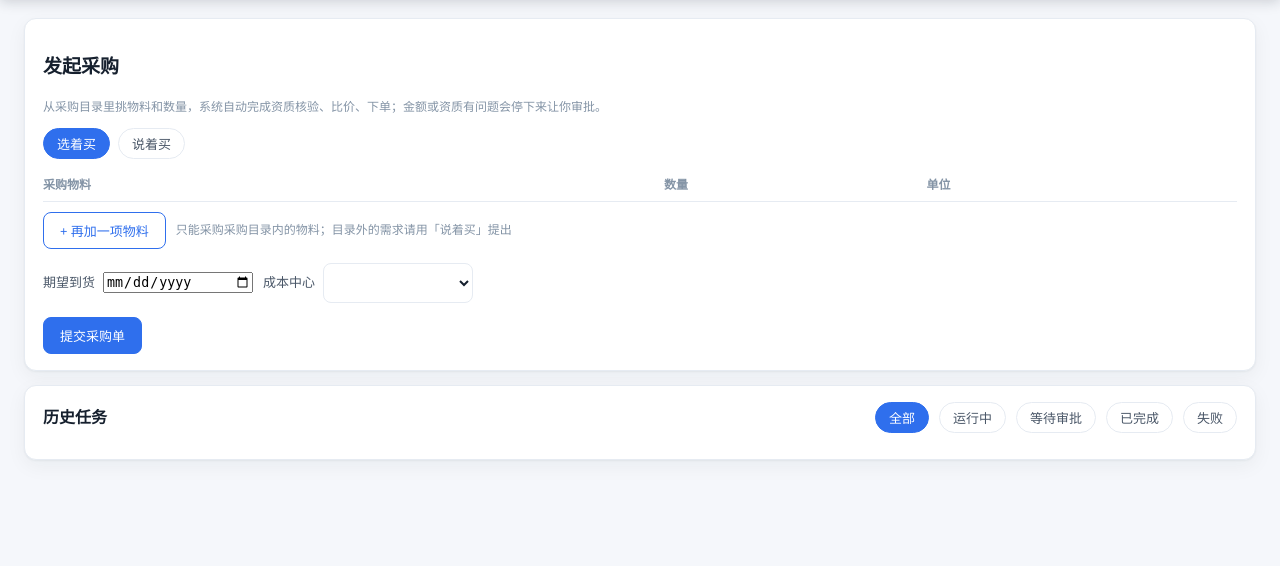
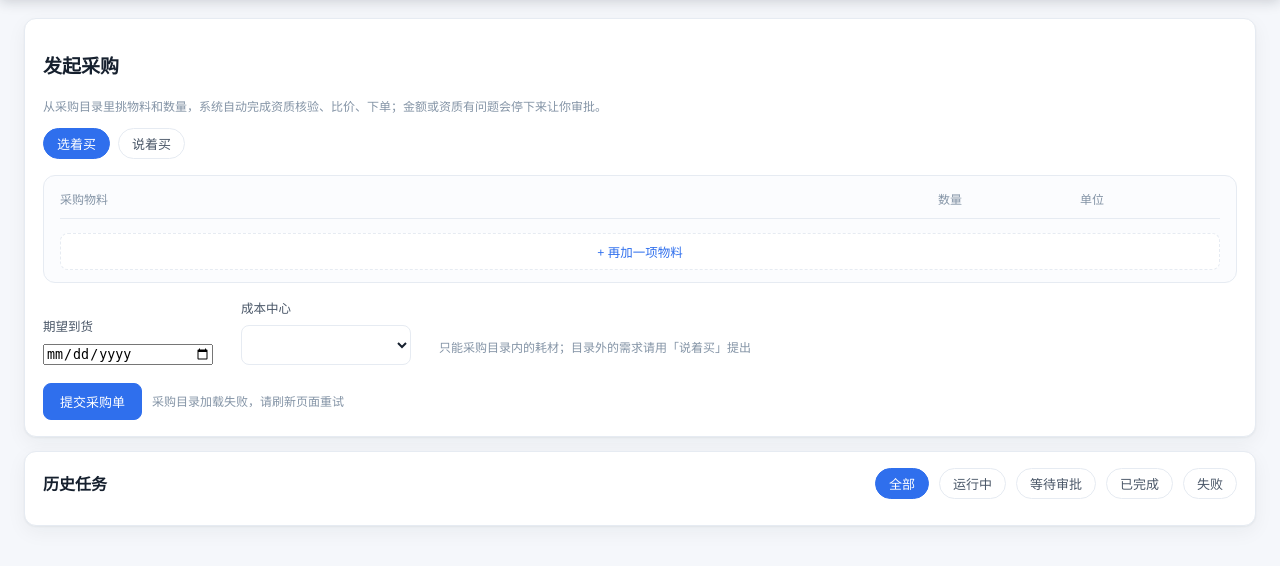
Before and after one commit to Hugo-0913/procurement-agent, a FastAPI app: template src/procurement_agent/web/templates/board.html in a window 1280 px wide. Shown: the part 56-622 px from the top of the page. Run offline with FastAPI, Linux system fonts and the light colour scheme; the template is opened without the code that fills it, so the values that code supplies are empty; parts of the project's set-up code (start-up, migrations or seed data) failed here and were passed over.

Commit message:
fix: 静态资源禁用缓存并加版本号，整理发起采购页布局，数据台精简为供应商与我的订单

```diff
--- a/src/procurement_agent/web/app.py
+++ b/src/procurement_agent/web/app.py
@@ -26,6 +26,10 @@ from procurement_agent.web.routes import WebContext, build_router
 
 WEB_ROOT = Path(__file__).parent
 logger = logging.getLogger(__name__)
+
+# 静态资源版本号：改动前端文件后必须更新它。
+# 浏览器会缓存 /static/*.js，若 HTML 与 JS 版本不匹配，页面按钮会"点了没反应"。
+ASSET_VERSION = "20260923-2"
 
 
 def default_db_path() -> Path:
@@ -98,6 +102,7 @@ def create_app(
     runner = TaskRunner(store, graph)
 
     templates = Jinja2Templates(directory=str(WEB_ROOT / "templates"))
+    templates.env.globals["asset_version"] = ASSET_VERSION
     app = FastAPI(title="医用耗材采购自动化 Agent 系统")
     ctx = WebContext(
         config=config,
@@ -113,6 +118,15 @@ def create_app(
     )
     app.include_router(build_router(ctx))
     app.mount("/static", StaticFiles(directory=str(WEB_ROOT / "static")), name="static")
+
+    @app.middleware("http")
+    async def no_cache_static(request, call_next):
+        """静态资源禁用强缓存，避免改完前端后浏览器仍用旧文件。"""
+        response = await call_next(request)
+        if request.url.path.startswith("/static/"):
+            response.headers["Cache-Control"] = "no-cache, must-revalidate"
+        return response
+
     app.state.ctx = ctx
     app.state.offline = offline
     return app
--- a/src/procurement_agent/web/static/app.css
+++ b/src/procurement_agent/web/static/app.css
@@ -193,22 +193,62 @@ button.chip.active { background: var(--blue); border-color: var(--blue); color:
 /* 下单入口切换与表单 */
 .tabs { display: flex; gap: 8px; margin-bottom: 16px; }
 
-.field { display: flex; align-items: center; gap: 8px; font-size: 13px; color: var(--ink-2); }
-.field input, .field select { min-width: 150px; }
+.pick-block {
+  border: 1px solid var(--line);
+  border-radius: var(--radius);
+  background: #fbfcfe;
+  padding: 14px 16px 12px;
+}
 
-.form-table { width: 100%; border-collapse: collapse; margin-bottom: 10px; }
-.form-table th {
-  text-align: left; font-size: 12px; font-weight: 600; color: var(--ink-3);
-  padding: 0 8px 6px 0; border-bottom: 1px solid var(--line);
+.pick-head, .pick-row {
+  display: grid;
+  grid-template-columns: minmax(0, 1fr) 130px 64px 64px;
+  gap: 12px;
+  align-items: center;
 }
-.form-table td { padding: 8px 8px 8px 0; vertical-align: middle; }
-.form-table select, .form-table input { width: 100%; }
-.form-table .unit { color: var(--ink-3); font-size: 12.5px; }
-.form-table .row-remove {
-  background: #fff; color: var(--red); border-color: var(--line);
-  padding: 7px 10px; font-size: 12px;
+
+.pick-head {
+  font-size: 12px;
+  color: var(--ink-3);
+  padding-bottom: 8px;
+  margin-bottom: 6px;
+  border-bottom: 1px solid var(--line);
 }
-.form-table .row-remove:hover { background: var(--red-weak); border-color: var(--red); }
+
+.pick-row { padding: 6px 0; }
+.pick-row select, .pick-row input { width: 100%; }
+.pick-row .unit { color: var(--ink-3); font-size: 12.5px; text-align: center; }
+.pick-row .row-remove {
+  background: #fff;
+  color: var(--red);
+  border-color: var(--line);
+  padding: 7px 8px;
+  font-size: 12px;
+}
+.pick-row .row-remove:hover { background: var(--red-weak); border-color: var(--red); }
+
+.add-row {
+  width: 100%;
+  margin-top: 8px;
+  background: #fff;
+  border: 1px dashed var(--line);
+  color: var(--blue);
+  font-size: 12.5px;
+}
+.add-row:hover { border-color: var(--blue); background: var(--blue-weak); }
+
+.pick-meta {
+  display: flex;
+  gap: 28px;
+  flex-wrap: wrap;
+  align-items: flex-end;
+  margin-top: 16px;
+}
+
+.field { display: flex; flex-direction: column; gap: 6px; font-size: 12.5px; color: var(--ink-2); }
+.field input, .field select { min-width: 170px; }
+.pick-note { max-width: 320px; padding-bottom: 8px; }
+.pick-actions { margin-top: 18px; }
 
 .cards { display: grid; grid-template-columns: repeat(auto-fill, minmax(280px, 1fr)); gap: 12px; }
 
--- a/src/procurement_agent/web/static/board.js
+++ b/src/procurement_agent/web/static/board.js
@@ -73,34 +73,35 @@ function materialOptions(selectedId) {
 }
 
 function addRow(materialId) {
-  const tbody = document.getElementById("item-rows");
-  const tr = document.createElement("tr");
-  tr.innerHTML = `
-    <td><select class="row-material">${materialOptions(materialId)}</select></td>
-    <td><input class="row-quantity" type="number" min="1" step="1" value="50"></td>
-    <td class="unit"></td>
-    <td><button class="row-remove" type="button">移除</button></td>`;
-  tbody.appendChild(tr);
+  const container = document.getElementById("item-rows");
+  const row = document.createElement("div");
+  row.className = "pick-row";
+  row.innerHTML = `
+    <select class="row-material">${materialOptions(materialId)}</select>
+    <input class="row-quantity" type="number" min="1" step="1" value="50">
+    <span class="unit"></span>
+    <button class="row-remove" type="button">移除</button>`;
+  container.appendChild(row);
 
-  const select = tr.querySelector(".row-material");
-  const unitCell = tr.querySelector(".unit");
+  const select = row.querySelector(".row-material");
+  const unitCell = row.querySelector(".unit");
   const syncUnit = () => {
     const material = materials.find((m) => String(m.id) === select.value);
     unitCell.textContent = material ? material.unit : "-";
   };
   select.onchange = syncUnit;
   syncUnit();
-  tr.querySelector(".row-remove").onclick = () => {
-    if (document.querySelectorAll("#item-rows tr").length === 1) return;
-    tr.remove();
+  row.querySelector(".row-remove").onclick = () => {
+    if (document.querySelectorAll("#item-rows .pick-row").length === 1) return;
+    row.remove();
   };
 }
 
 function collectSelection() {
   const items = [];
-  document.querySelectorAll("#item-rows tr").forEach((tr) => {
-    const materialId = tr.querySelector(".row-material").value;
-    const quantity = parseInt(tr.querySelector(".row-quantity").value, 10);
+  document.querySelectorAll("#item-rows .pick-row").forEach((row) => {
+    const materialId = row.querySelector(".row-material").value;
+    const quantity = parseInt(row.querySelector(".row-quantity").value, 10);
     items.push({ material_id: Number(materialId), quantity: quantity });
   });
   return items;
@@ -133,14 +134,24 @@ async function submitSelection() {
 }
 
 async function loadCatalog() {
-  materials = await (await fetch("/api/materials")).json();
-  costCenters = await (await fetch("/api/cost-centers")).json();
+  const hint = document.getElementById("pick-hint");
+  try {
+    materials = await (await fetch("/api/materials")).json();
+    costCenters = await (await fetch("/api/cost-centers")).json();
+  } catch (err) {
+    if (hint) hint.textContent = "采购目录加载失败，请刷新页面重试";
+    return;
+  }
   const select = document.getElementById("cost-center");
   select.innerHTML = costCenters
     .map((c) => `<option value="${c.code}">${c.name}（${c.code}）</option>`)
     .join("");
   document.getElementById("item-rows").innerHTML = "";
-  addRow(materials[0]?.id);
+  if (!materials.length) {
+    if (hint) hint.textContent = "采购目录为空，请检查主数据";
+    return;
+  }
+  addRow(materials[0].id);
 }
 
 // ---------- 说着买 ----------
--- a/src/procurement_agent/web/templates/base.html
+++ b/src/procurement_agent/web/templates/base.html
@@ -4,7 +4,7 @@
   <meta charset="utf-8">
   <meta name="viewport" content="width=device-width, initial-scale=1">
   <title>{% block title %}医用耗材采购自动化 Agent{% endblock %}</title>
-  <link rel="stylesheet" href="/static/app.css">
+  <link rel="stylesheet" href="/static/app.css?v={{ asset_version }}">
 </head>
 <body>
   <header class="topnav">
--- a/src/procurement_agent/web/templates/board.html
+++ b/src/procurement_agent/web/templates/board.html
@@ -16,25 +16,27 @@
   </div>
 
   <div id="entry-pick" class="entry-panel">
-    <table class="form-table">
-      <thead>
-        <tr><th style="width:52%">采购物料</th><th style="width:22%">数量</th><th style="width:14%">单位</th><th></th></tr>
-      </thead>
-      <tbody id="item-rows"></tbody>
-    </table>
-    <div class="row">
-      <button class="ghost" id="btn-add-row">+ 再加一项物料</button>
-      <span class="hint">只能采购采购目录内的物料；目录外的需求请用「说着买」提出</span>
+    <div class="pick-block">
+      <div class="pick-head">
+        <span>采购物料</span><span>数量</span><span>单位</span><span></span>
+      </div>
+      <div id="item-rows"></div>
+      <button class="add-row" id="btn-add-row" type="button">+ 再加一项物料</button>
     </div>
-    <div class="row" style="margin-top:14px">
-      <label class="field">期望到货
+
+    <div class="pick-meta">
+      <label class="field"><span>期望到货</span>
         <input type="date" id="expected-date">
       </label>
-      <label class="field">成本中心
+      <label class="field"><span>成本中心</span>
         <select id="cost-center"></select>
       </label>
+      <div class="pick-note hint">
+        只能采购目录内的耗材；目录外的需求请用「说着买」提出
+      </div>
     </div>
-    <div class="row" style="margin-top:14px">
+
+    <div class="row pick-actions">
       <button id="btn-submit-pick" class="primary">提交采购单</button>
       <span id="pick-hint" class="hint"></span>
     </div>
@@ -65,5 +67,5 @@
 </section>
 {% endblock %}
 {% block scripts %}
-<script src="/static/board.js"></script>
+<script src="/static/board.js?v={{ asset_version }}"></script>
 {% endblock %}
--- a/src/procurement_agent/web/templates/eval.html
+++ b/src/procurement_agent/web/templates/eval.html
@@ -18,5 +18,5 @@
 </section>
 {% endblock %}
 {% block scripts %}
-<script src="/static/eval.js"></script>
+<script src="/static/eval.js?v={{ asset_version }}"></script>
 {% endblock %}
```
Also changed, not shown: src/procurement_agent/web/static/data.js (+4 -34 lines), src/procurement_agent/web/templates/data.html (+3 -4 lines), src/procurement_agent/web/templates/task.html (+4 -4 lines), tests/test_web_pages.py (+3 -3 lines).
